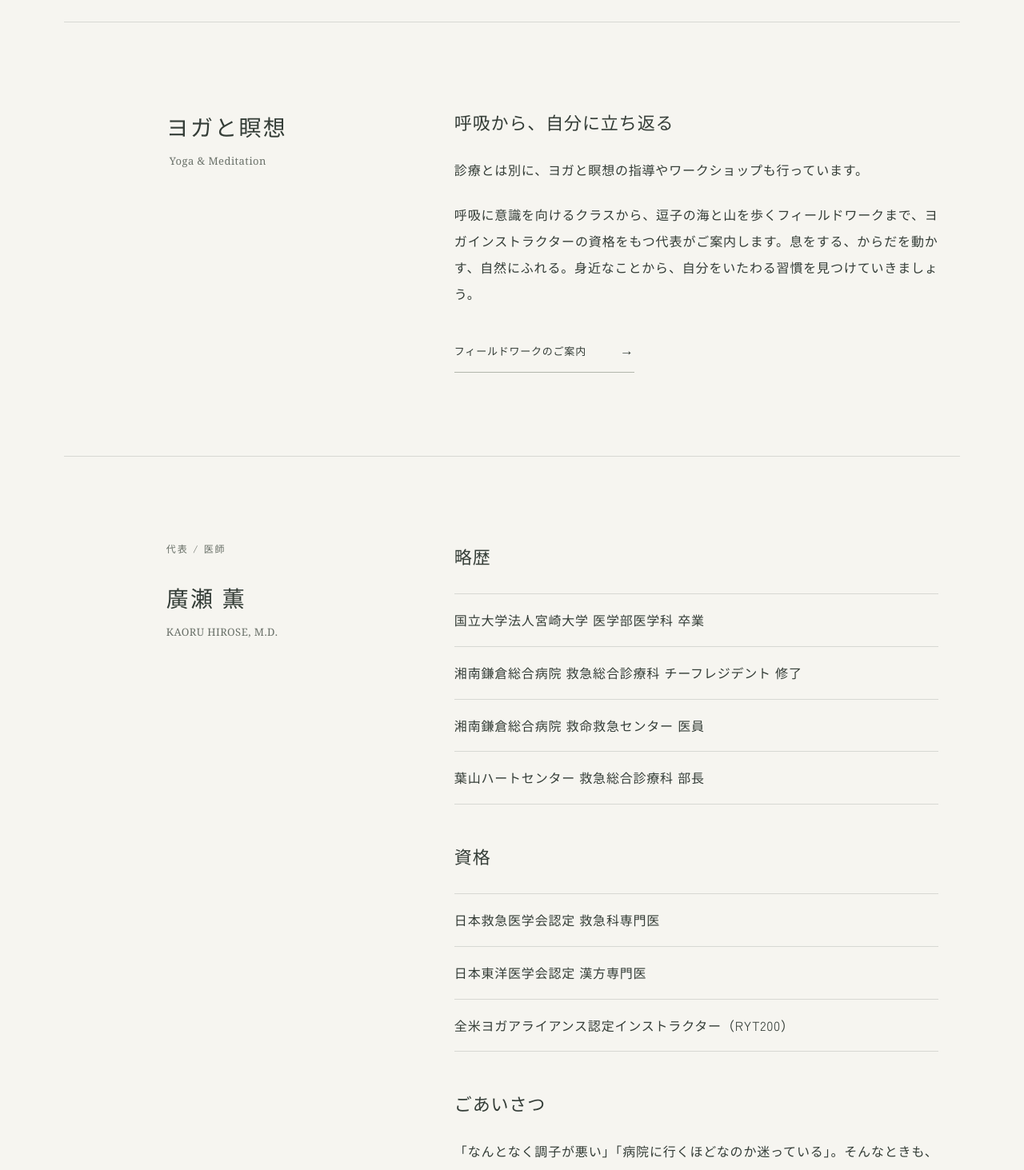
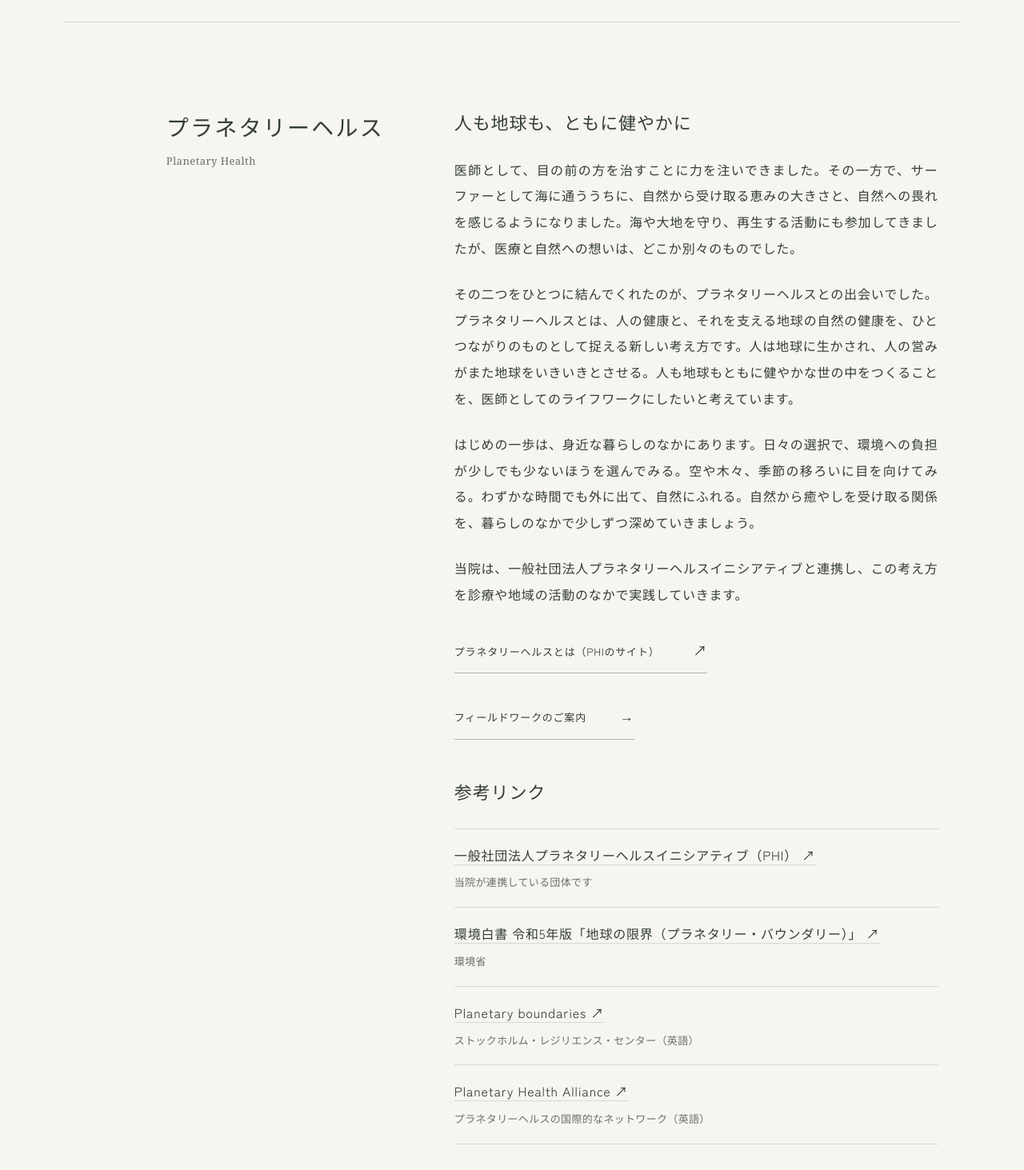
Before and after one commit to kaoruhirose/hirose-clinic-website, a Next.js app: page /about in a window 1280 px wide. Shown: the part 1940-3403 px from the top of the page at 80% size. Built offline with nearby package versions, Linux system fonts and the light colour scheme.

Commit message:
「診療所について」にプラネタリーヘルスの節と参考リンクを追加
Co-Authored-By: Claude Opus 5.5 <noreply@anthropic.com>

```diff
--- a/src/app/about/page.tsx
+++ b/src/app/about/page.tsx
@@ -42,6 +42,38 @@ export default function About() {
           </p>
         </EditorialSection>
 
+        <EditorialSection id="planetary-health" title="プラネタリーヘルス" english="Planetary Health">
+          <h3>人も地球も、ともに健やかに</h3>
+          <p>
+            医師として、目の前の方を治すことに力を注いできました。その一方で、サーファーとして海に通ううちに、自然から受け取る恵みの大きさと、自然への畏れを感じるようになりました。海や大地を守り、再生する活動にも参加してきましたが、医療と自然への想いは、どこか別々のものでした。
+          </p>
+          <p>
+            その二つをひとつに結んでくれたのが、プラネタリーヘルスとの出会いでした。プラネタリーヘルスとは、人の健康と、それを支える地球の自然の健康を、ひとつながりのものとして捉える新しい考え方です。人は地球に生かされ、人の営みがまた地球をいきいきとさせる。人も地球もともに健やかな世の中をつくることを、医師としてのライフワークにしたいと考えています。
+          </p>
+          <p>
+            はじめの一歩は、身近な暮らしのなかにあります。日々の選択で、環境への負担が少しでも少ないほうを選んでみる。空や木々、季節の移ろいに目を向けてみる。わずかな時間でも外に出て、自然にふれる。自然から癒やしを受け取る関係を、暮らしのなかで少しずつ深めていきましょう。
+          </p>
+          <p>
+            当院は、一般社団法人プラネタリーヘルスイニシアティブと連携し、この考え方を診療や地域の活動のなかで実践していきます。
+          </p>
+          <div><TextLink href="https://phi.or.jp/phi/planetary-health/" external>プラネタリーヘルスとは（PHIのサイト）</TextLink></div>
+          <div><TextLink href="/events">フィールドワークのご案内</TextLink></div>
+          <h3>参考リンク</h3>
+          <ul className="rule-list">
+            {[
+              { href: "https://phi.or.jp/", title: "一般社団法人プラネタリーヘルスイニシアティブ（PHI）", note: "当院が連携している団体です" },
+              { href: "https://www.env.go.jp/policy/hakusyo/r05/html/hj23010101.html", title: "環境白書 令和5年版「地球の限界（プラネタリー・バウンダリー）」", note: "環境省" },
+              { href: "https://www.stockholmresilience.org/research/planetary-boundaries.html", title: "Planetary boundaries", note: "ストックホルム・レジリエンス・センター（英語）" },
+              { href: "https://planetaryhealthalliance.org/", title: "Planetary Health Alliance", note: "プラネタリーヘルスの国際的なネットワーク（英語）" },
+            ].map(link => (
+              <li key={link.href}>
+                <a href={link.href} target="_blank" rel="noopener noreferrer">{link.title}<span aria-hidden="true"> ↗</span></a>
+                <br /><span className="quiet-note">{link.note}</span>
+              </li>
+            ))}
+          </ul>
+        </EditorialSection>
+
         <EditorialSection id="yoga" title="ヨガと瞑想" english="Yoga & Meditation">
           <h3>呼吸から、自分に立ち返る</h3>
           <p>
```
Also changed, not shown: 1 other file (tests, documents, lock files or other folders).
